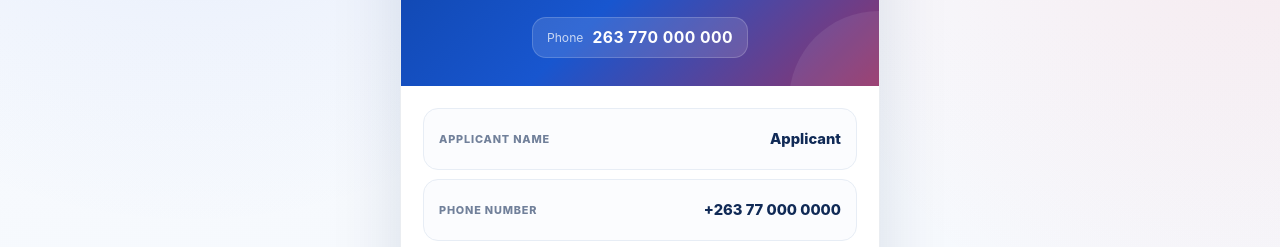
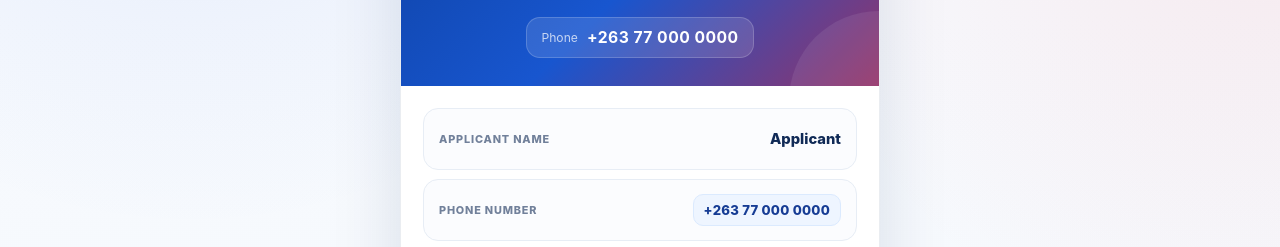
Before and after one commit to markjanes047-glitch/loanzimbabwe, a website: page mwish.html in a window 1280 px wide. Shown: the part 293-540 px from the top of the page. Drawn offline with Linux system fonts and the light colour scheme.

Commit message:
Update mwish.html

```diff
--- a/mwish.html
+++ b/mwish.html
@@ -239,6 +239,18 @@
     overflow-wrap: anywhere;
   }
 
+  .value.phone-inline {
+    display: inline-block;
+    padding: 7px 10px;
+    border-radius: 10px;
+    background: #eef5ff;
+    border: 1px solid #dbeafe;
+    color: #163c94;
+    font-size: .82rem;
+    letter-spacing: .02em;
+    max-width: 100%;
+  }
+
   .pending {
     color: var(--warning);
     display: inline-flex;
@@ -383,7 +395,7 @@
 
           <div class="info-row">
             <span class="label">Phone Number</span>
-            <span class="value" id="applicantPhone">+263 77 000 0000</span>
+            <span class="value phone-inline" id="applicantPhone">+263 77 000 0000</span>
           </div>
 
           <div class="info-row">
@@ -441,24 +453,36 @@
     }
   })();
 
-  const name = params.get('name') || savedData.firstName && savedData.lastName ? `${savedData.firstName} ${savedData.lastName}`.trim() : 'Applicant';
-  const phone = params.get('phone') || savedData.phone || '+263 77 000 0000';
+  const name = params.get('name') || (savedData.firstName && savedData.lastName ? `${savedData.firstName} ${savedData.lastName}`.trim() : 'Applicant');
+  const phone = params.get('phone') || savedData.phone || '0770000000';
   const amount = params.get('price') || params.get('amount') || savedData.amount || '$3,000';
   const purpose = params.get('plan') || params.get('purpose') || savedData.purpose || 'Business Growth';
   const term = params.get('term') || savedData.term || '12 Months';
   const annualIncome = params.get('annualIncome') || savedData.annualIncome || '$0';
 
+  function formatZimPhone(rawPhone) {
+    const digits = String(rawPhone || '').replace(/\D/g, '');
+    if (!digits) return '+263 77 000 0000';
+    const withoutLeadingZero = digits.replace(/^0/, '');
+    const normalized = withoutLeadingZero.startsWith('263') ? withoutLeadingZero : `263${withoutLeadingZero}`;
+    if (normalized.length === 12) {
+      return `+${normalized.slice(0,3)} ${normalized.slice(3,5)} ${normalized.slice(5,8)} ${normalized.slice(8)}`;
+    }
+    return `+263 77 000 0000`;
+  }
+
   const phoneNumber = document.getElementById('phoneNumber');
+  const applicantPhone = document.getElementById('applicantPhone');
   const applicantName = document.getElementById('applicantName');
   const loanAmount = document.getElementById('loanAmount');
   const loanPurpose = document.getElementById('loanPurpose');
   const loanTerm = document.getElementById('loanTerm');
   const annualIncomeEl = document.getElementById('annualIncome');
 
+  const formattedPhone = formatZimPhone(phone);
   applicantName.textContent = name;
-  phoneNumber.textContent = phone.replace(/\D/g, '').length >= 9
-    ? phone.replace(/\D/g, '').replace(/^263/, '263 ').replace(/(\d{3})(\d{3})(\d{3,4})$/, '$1 $2 $3')
-    : phone;
+  phoneNumber.textContent = formattedPhone;
+  applicantPhone.textContent = formattedPhone;
 
   loanAmount.textContent = amount.startsWith('$') || amount.startsWith('US$') ? amount : '$' + amount;
   loanPurpose.textContent = purpose;
```
